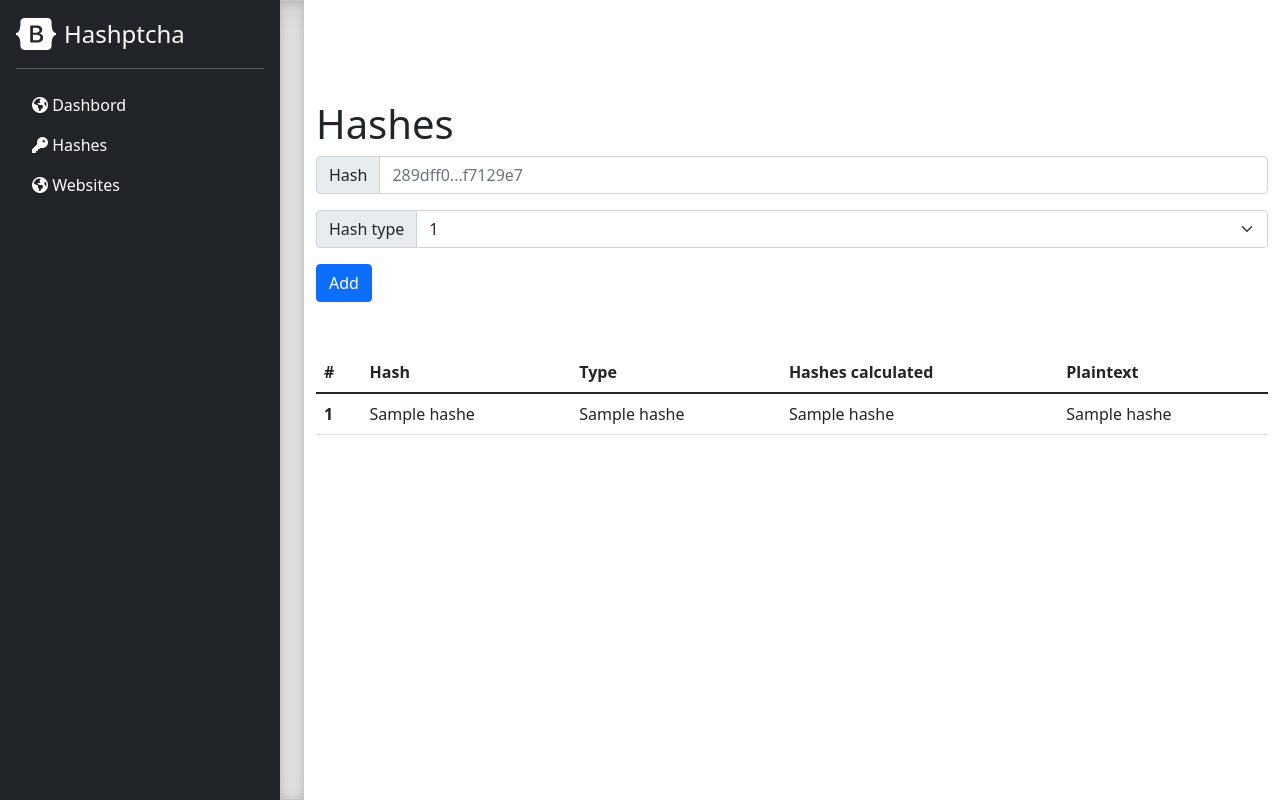
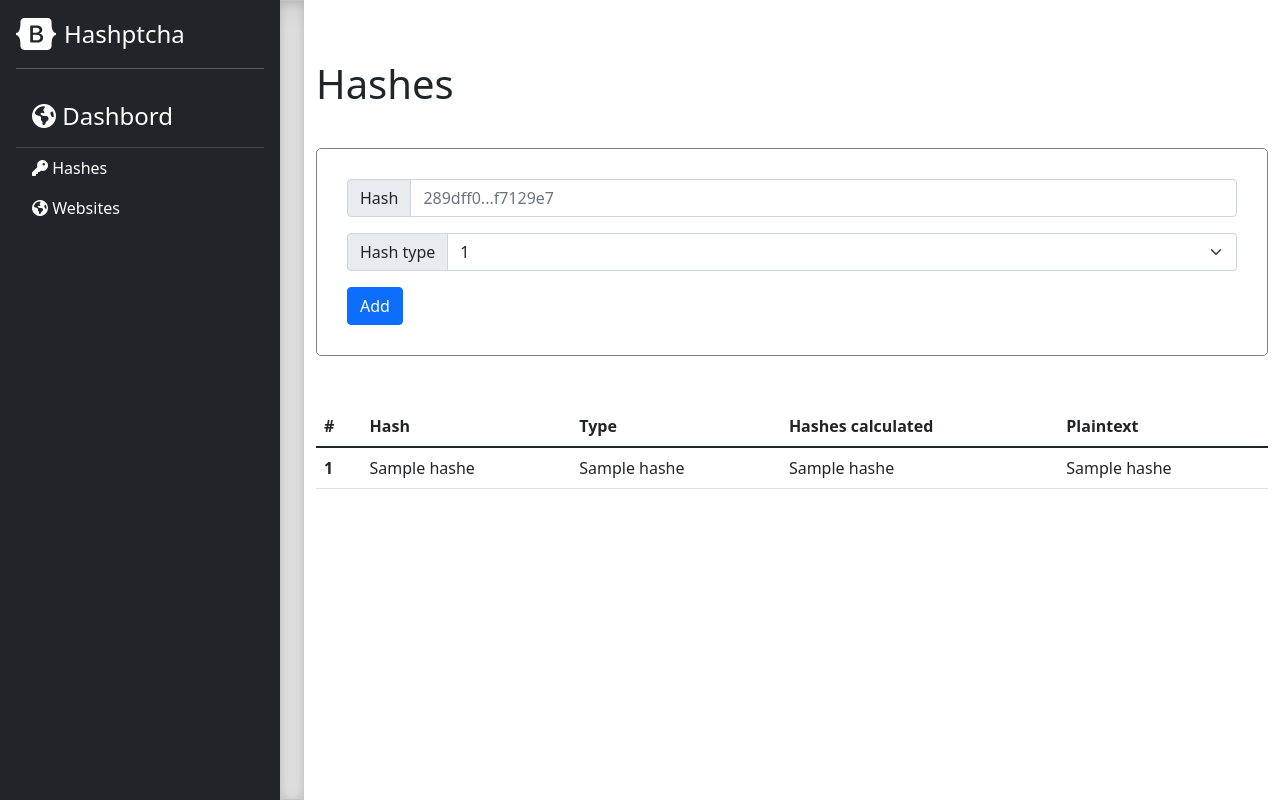
Before and after one commit to szche/Hashptcha, a Flask app: template management_server/templates/hashes.html in a window 1280 px wide. Run offline with Flask 2, Linux system fonts and the light colour scheme; the template is opened without the code that fills it: most values are stand-ins (such as "Sample title", 1, 10 or a date in 2020); some libraries are stand-ins or nearby versions.

Commit message:
Cosmetic changes

```diff
--- a/management_server/static/css/hashes.css
+++ b/management_server/static/css/hashes.css
@@ -1,4 +1,8 @@
 
 #add-new-hash-form {
+    margin-top: 40px;
     margin-bottom: 50px;
+    border: 1px solid grey;
+    padding: 30px;
+    border-radius: 5px;
 }
--- a/management_server/static/css/main.css
+++ b/management_server/static/css/main.css
@@ -1,3 +1,10 @@
 .container {
-    margin-top: 100px;
+    margin-top: 60px;
 }
+
+.nav-pills .nav-item {
+    font-size: 1.5em;
+    border-bottom: 1px solid rgba(255, 255, 255, 0.15);
+    padding-top: 5px;
+    padding-bottom: 5px;
+}
```
